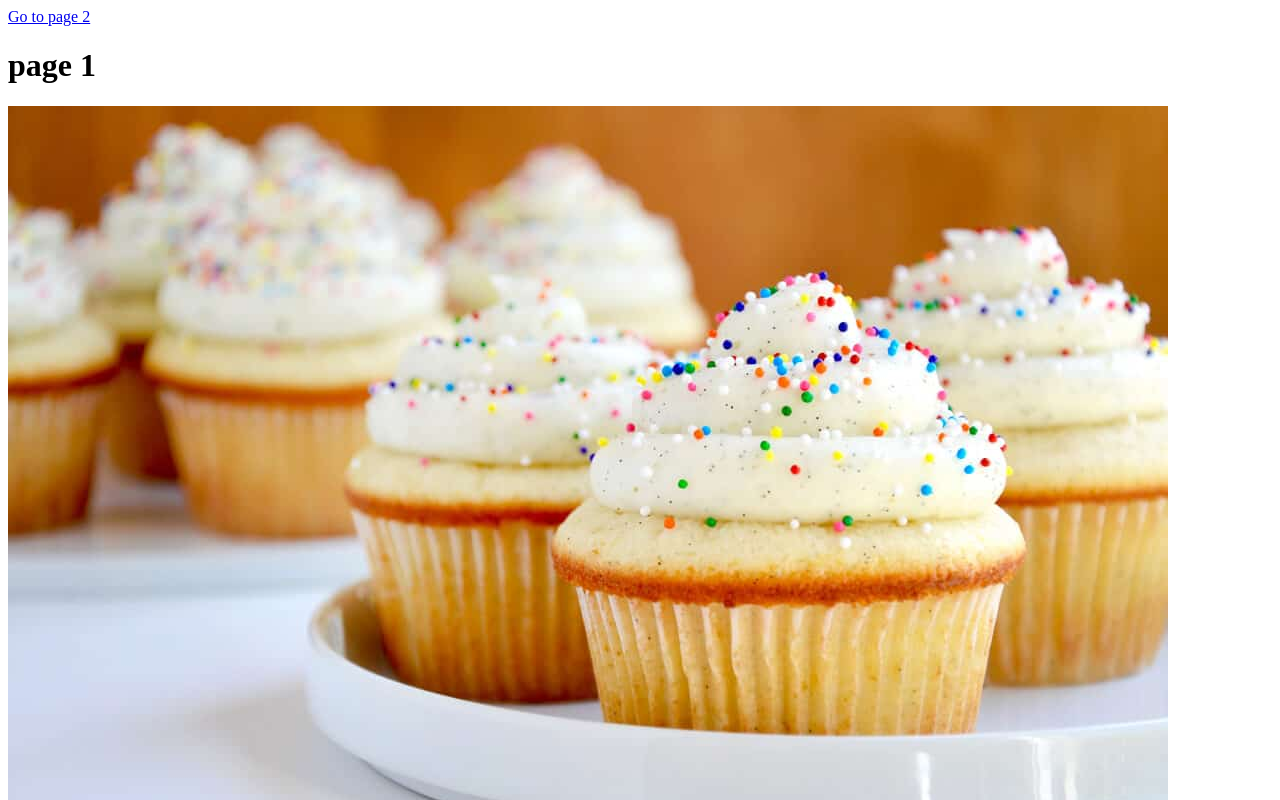
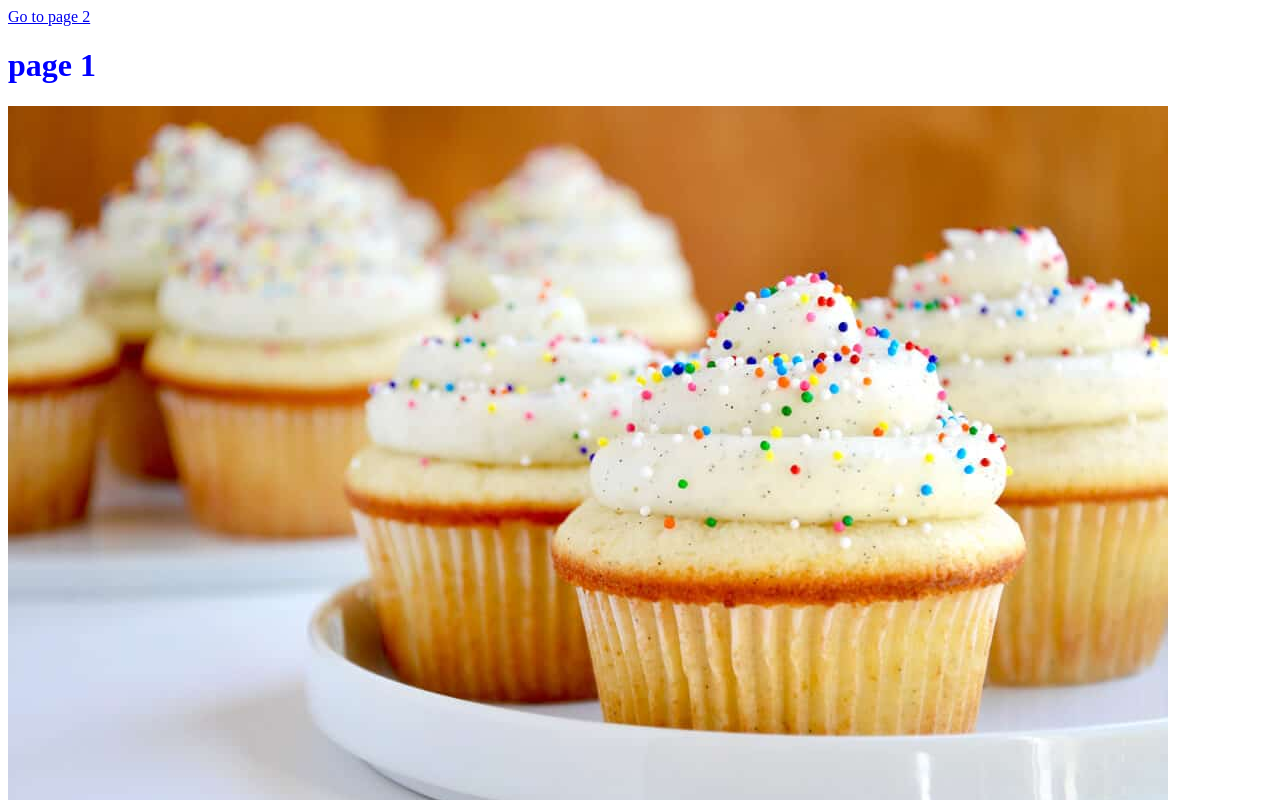
Before and after one commit to zcote/405-lab2, a plain HTML site: page homework 2/index.html in a window 1280 px wide. Shown: the top 800 px of the page. Drawn offline with Linux system fonts and the light colour scheme.

Commit message:
new file

```diff
--- a/homework 2/styles.css
+++ b/homework 2/styles.css
@@ -1,4 +1,4 @@
-h{
+h1,h2,h3,h4{
   font size 64px;
   color: blue;
   underlined;
```
